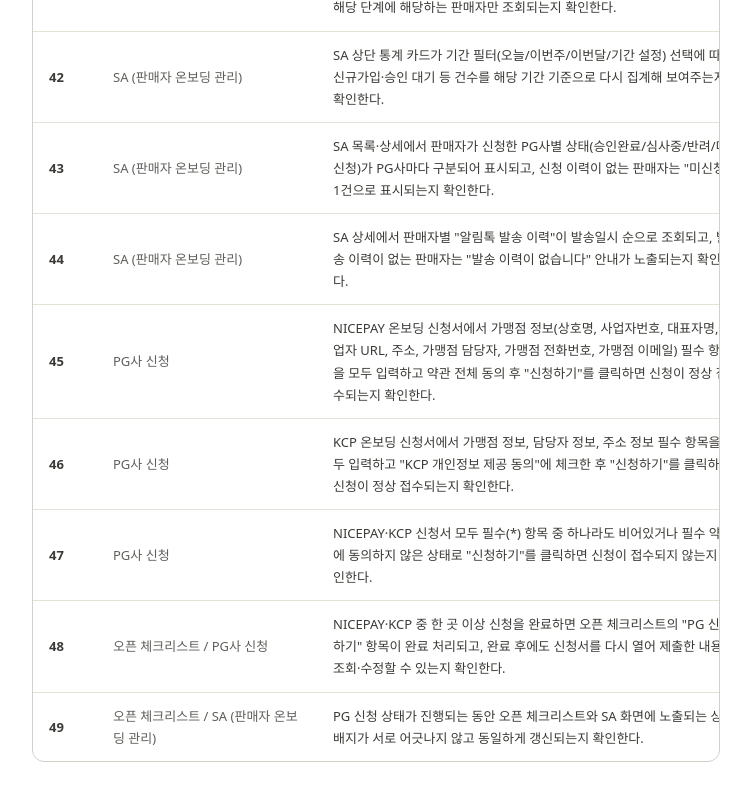
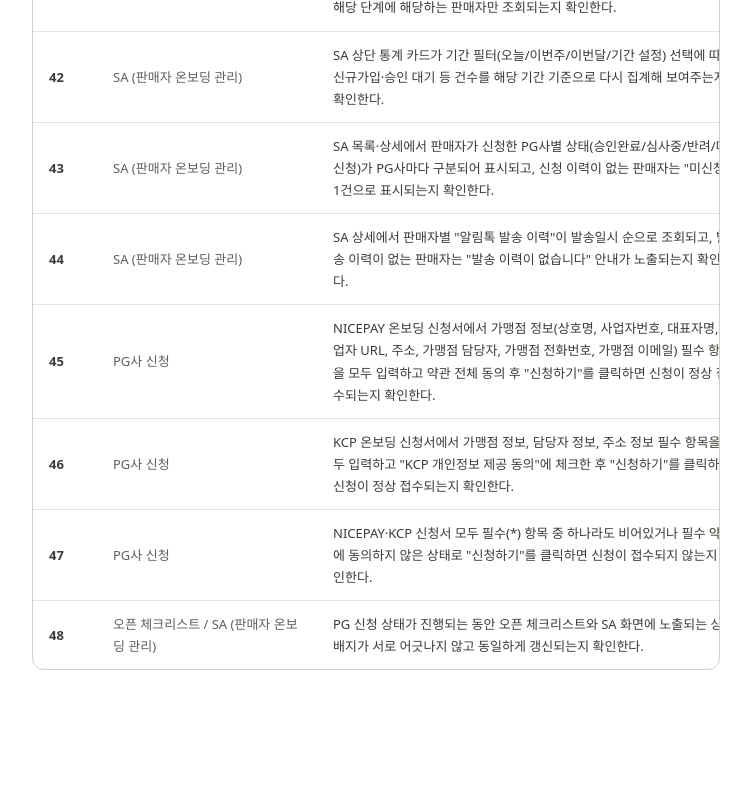
Before and after one commit to WEED-Convergence/WEED-Convergence-FLEXG-onboarding-HYESUN-2026-08, a Next.js app: page /test-scenario in a window 1280 px wide. Shown: the part 3628-4428 px from the top of the page, without its empty margins (224-975 px from the left). After the commit the page ends 4338 px from the top, so only its background shows below. Built offline with nearby package versions, Linux system fonts and the light colour scheme.

Commit message:
테스트 시나리오 화면: PG 신청 완료 시 체크리스트 항목 완료 처리 항목 삭제 및 번호 재정렬

```diff
--- a/src/app/test-scenario/page.tsx
+++ b/src/app/test-scenario/page.tsx
@@ -294,12 +294,6 @@ const scenarios: ScenarioRow[] = [
   {
     no: 48,
     content:
-      "NICEPAY·KCP 중 한 곳 이상 신청을 완료하면 오픈 체크리스트의 \"PG 신청하기\" 항목이 완료 처리되고, 완료 후에도 신청서를 다시 열어 제출한 내용을 조회·수정할 수 있는지 확인한다.",
-    screen: "오픈 체크리스트 / PG사 신청",
-  },
-  {
-    no: 49,
-    content:
       "PG 신청 상태가 진행되는 동안 오픈 체크리스트와 SA 화면에 노출되는 상태 배지가 서로 어긋나지 않고 동일하게 갱신되는지 확인한다.",
     screen: "오픈 체크리스트 / SA (판매자 온보딩 관리)",
   },
```
